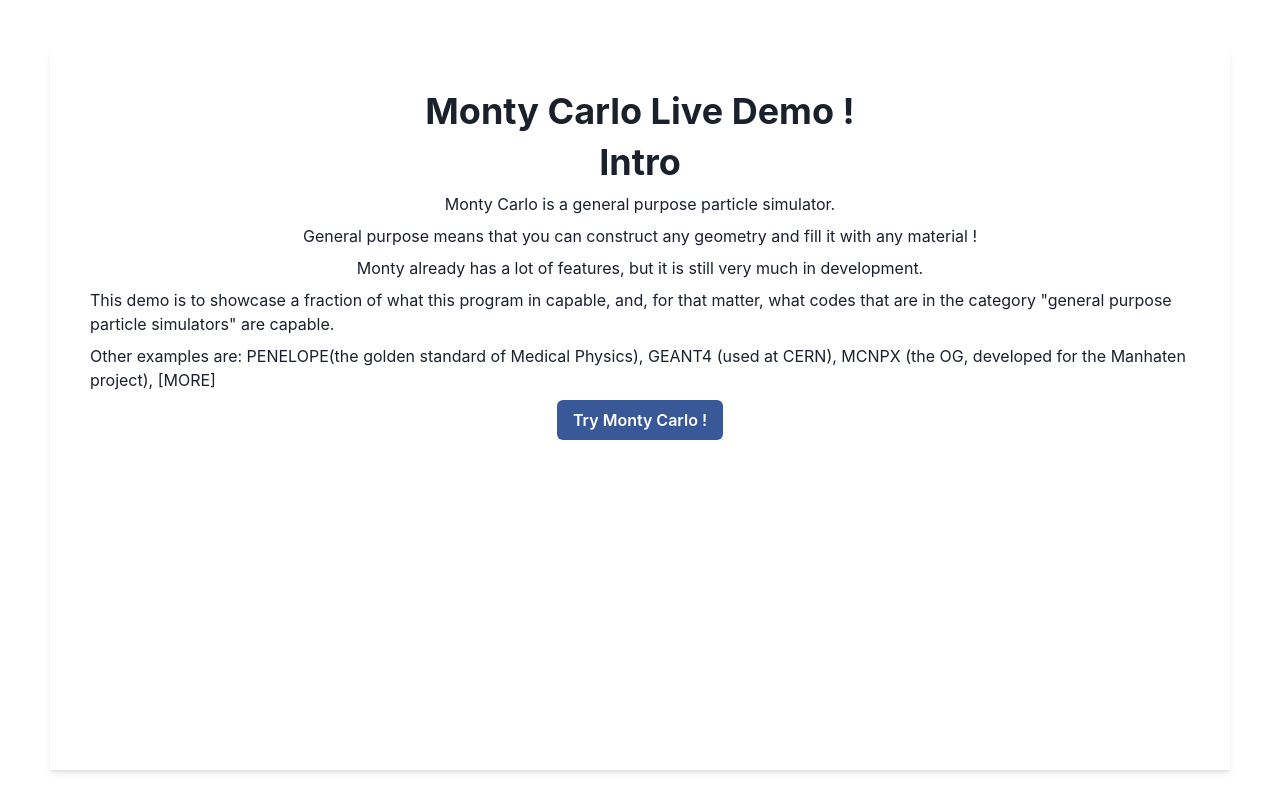
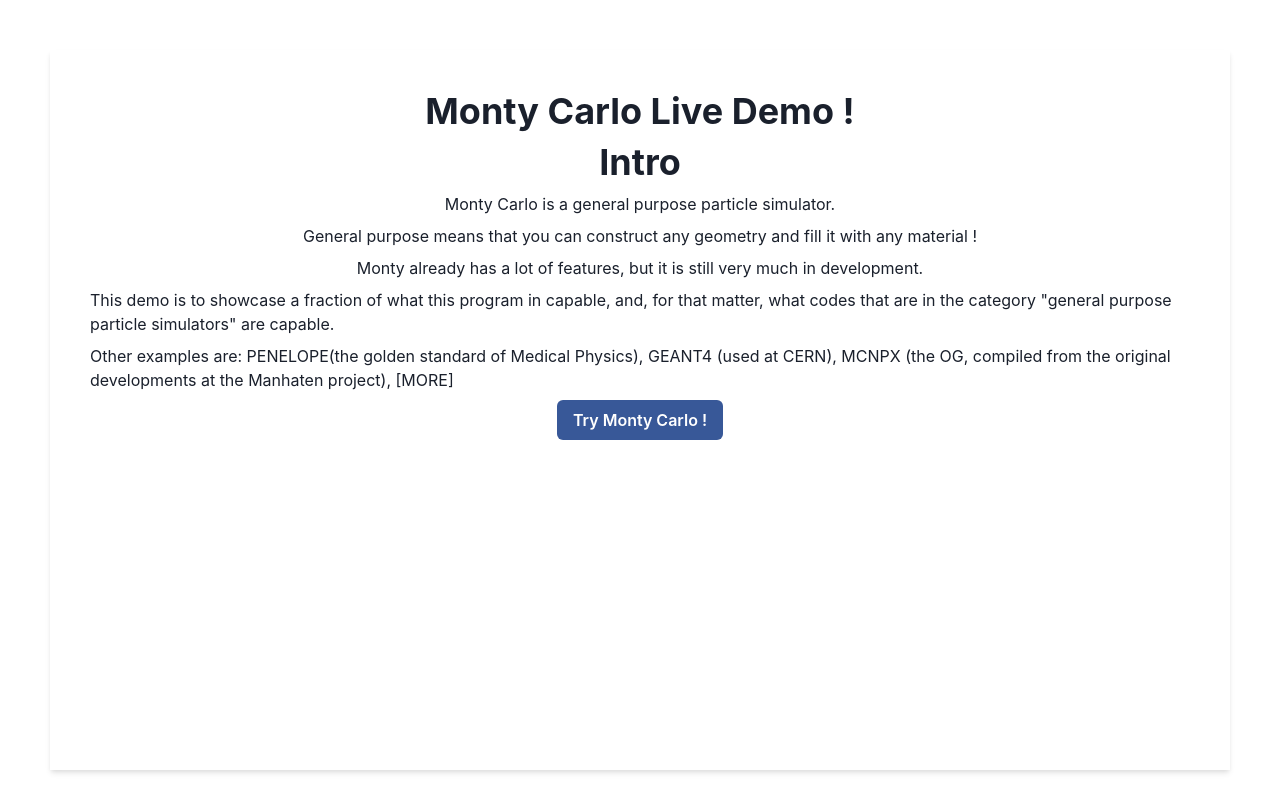
Before and after one commit to RuiFilipeCampos/monty-mvp, a Next.js app: page / in a window 1280 px wide. Built offline with nearby package versions, Linux system fonts and the light colour scheme.

Commit message:
Update index.tsx
Improves accuracy of the statement.

The Monte Carlo method was revived during the Manhattan project and those developments were eventually collected into a new, general purpose program named MCNP, which then eventually evolved into MCNPX.

```diff
--- a/pages/index.tsx
+++ b/pages/index.tsx
@@ -37,8 +37,8 @@ const Home: NextPage = () => {
 
             <ch.Text>
               Other examples are: PENELOPE(the golden standard of Medical
-              Physics), GEANT4 (used at CERN), MCNPX (the OG, developed for the
-              Manhaten project), [MORE]
+              Physics), GEANT4 (used at CERN), MCNPX (the OG, compiled from the
+              original developments at the Manhaten project), [MORE]
             </ch.Text>
 
             <ch.Button
```
